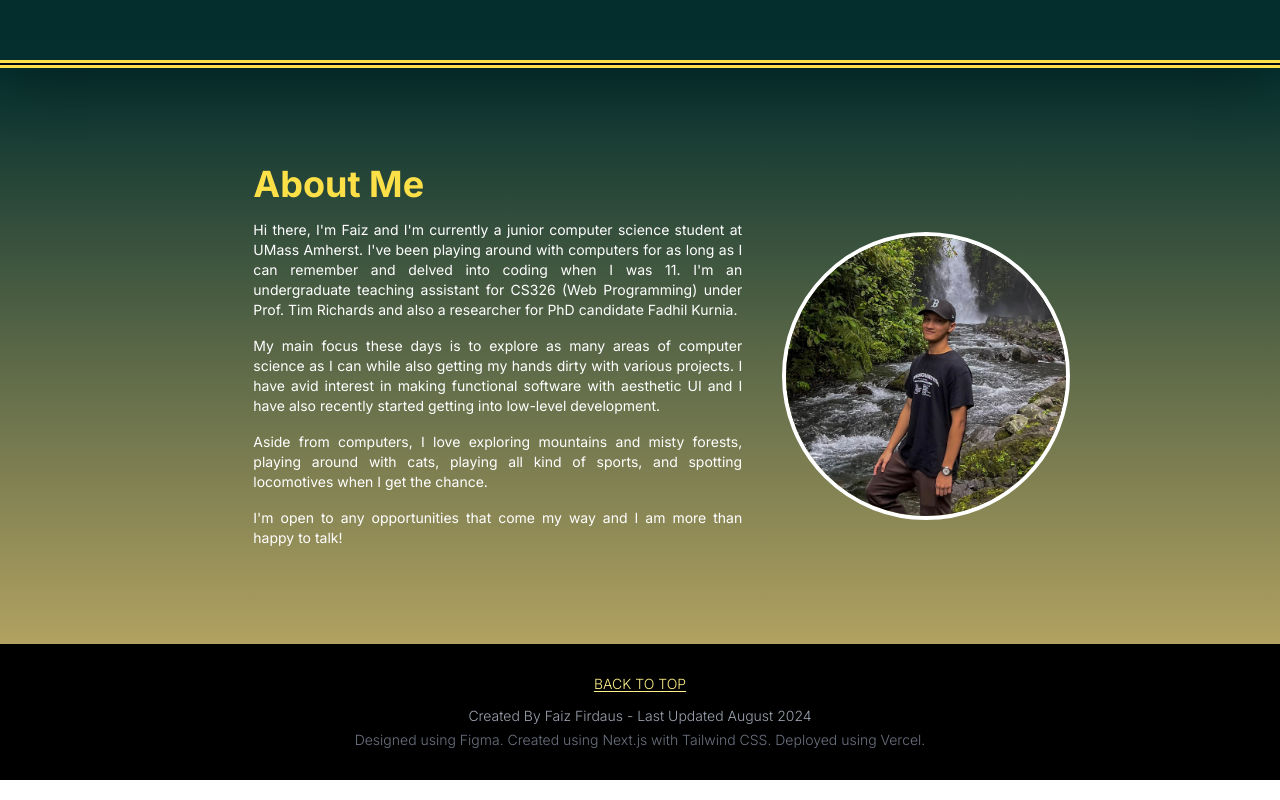
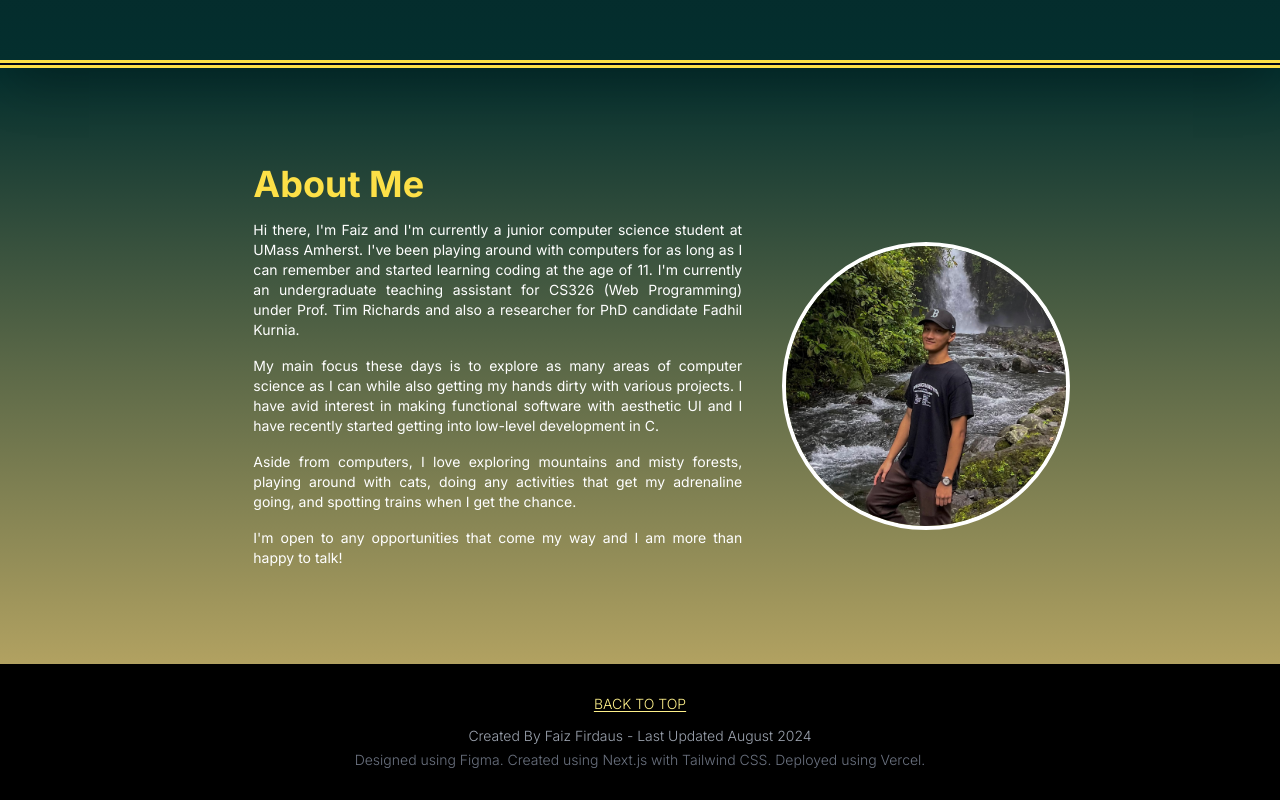
Before and after one commit to faizfrds/portfolio-v2, a Next.js app: page / in a window 1280 px wide. Shown: the part 2863-3663 px from the top of the page. Built offline with nearby package versions, Linux system fonts and the light colour scheme.

Commit message:
about me

```diff
--- a/components/About.tsx
+++ b/components/About.tsx
@@ -15,8 +15,7 @@ export default function About() {
             <p className="text-sm mb-4 text-white">
               Hi there, I'm Faiz and I'm currently a junior computer science
               student at UMass Amherst. I've been playing around with computers
-              for as long as I can remember and delved into coding when I was
-              11. I'm an undergraduate teaching assistant for CS326 (Web
+              for as long as I can remember and started learning coding at the age of 11. I'm currently an undergraduate teaching assistant for CS326 (Web
               Programming) under Prof. Tim Richards and also a researcher for
               PhD candidate Fadhil Kurnia.
             </p>
@@ -24,13 +23,13 @@ export default function About() {
               My main focus these days is to explore as many areas of computer
               science as I can while also getting my hands dirty with various
               projects. I have avid interest in making functional software with
-              aesthetic UI and I have also recently started getting into
-              low-level development.
+              aesthetic UI and I have recently started getting into
+              low-level development in C.
             </p>
             <p className="text-sm mb-4 text-white">
               Aside from computers, I love exploring mountains and misty
-              forests, playing around with cats, playing all kind of sports, and
-              spotting locomotives when I get the chance.
+              forests, playing around with cats, doing any activities that get my adrenaline going, and
+              spotting trains when I get the chance.
             </p>
             <p className="text-sm mb-4 text-white">
               I'm open to any opportunities that come my way and I am more than
```
